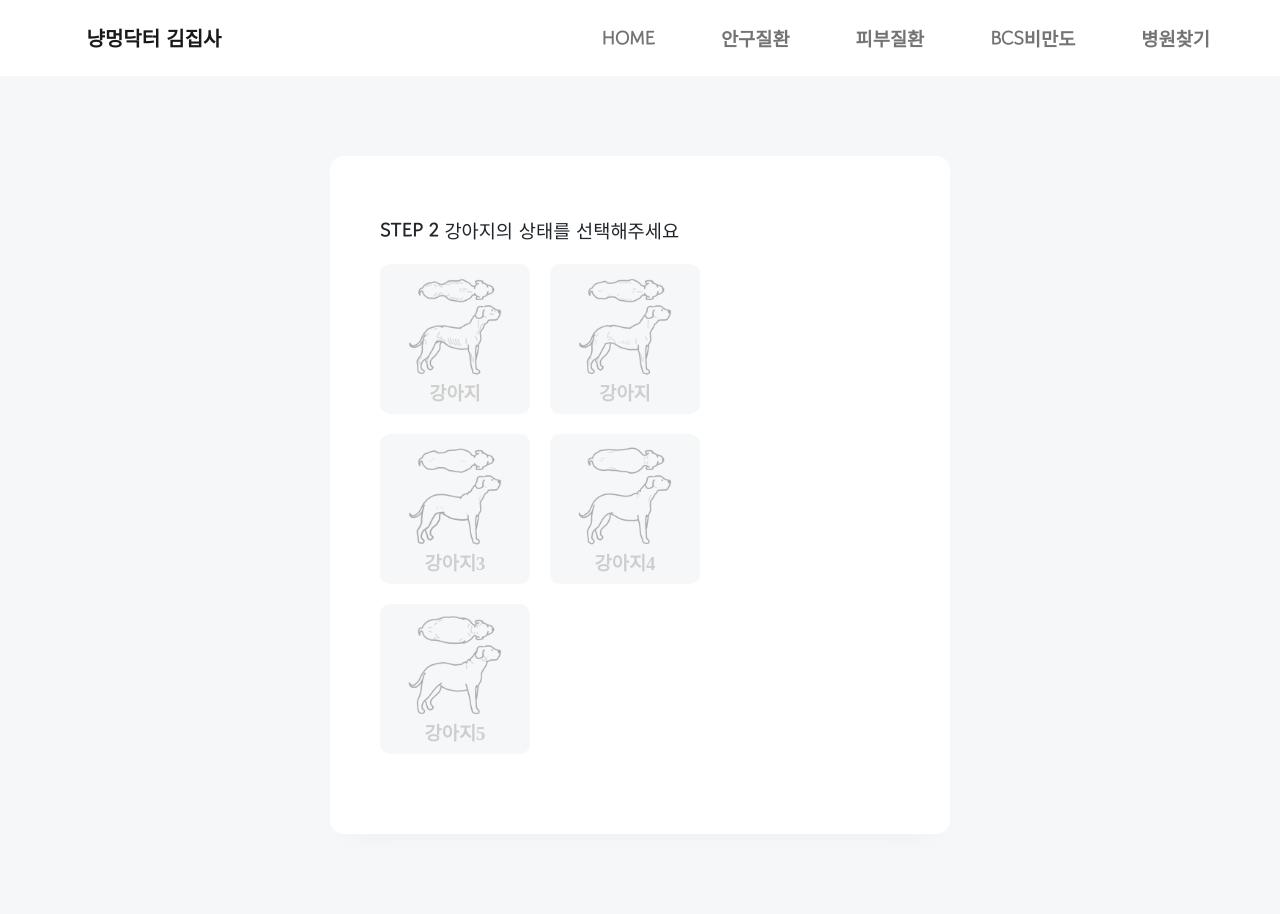
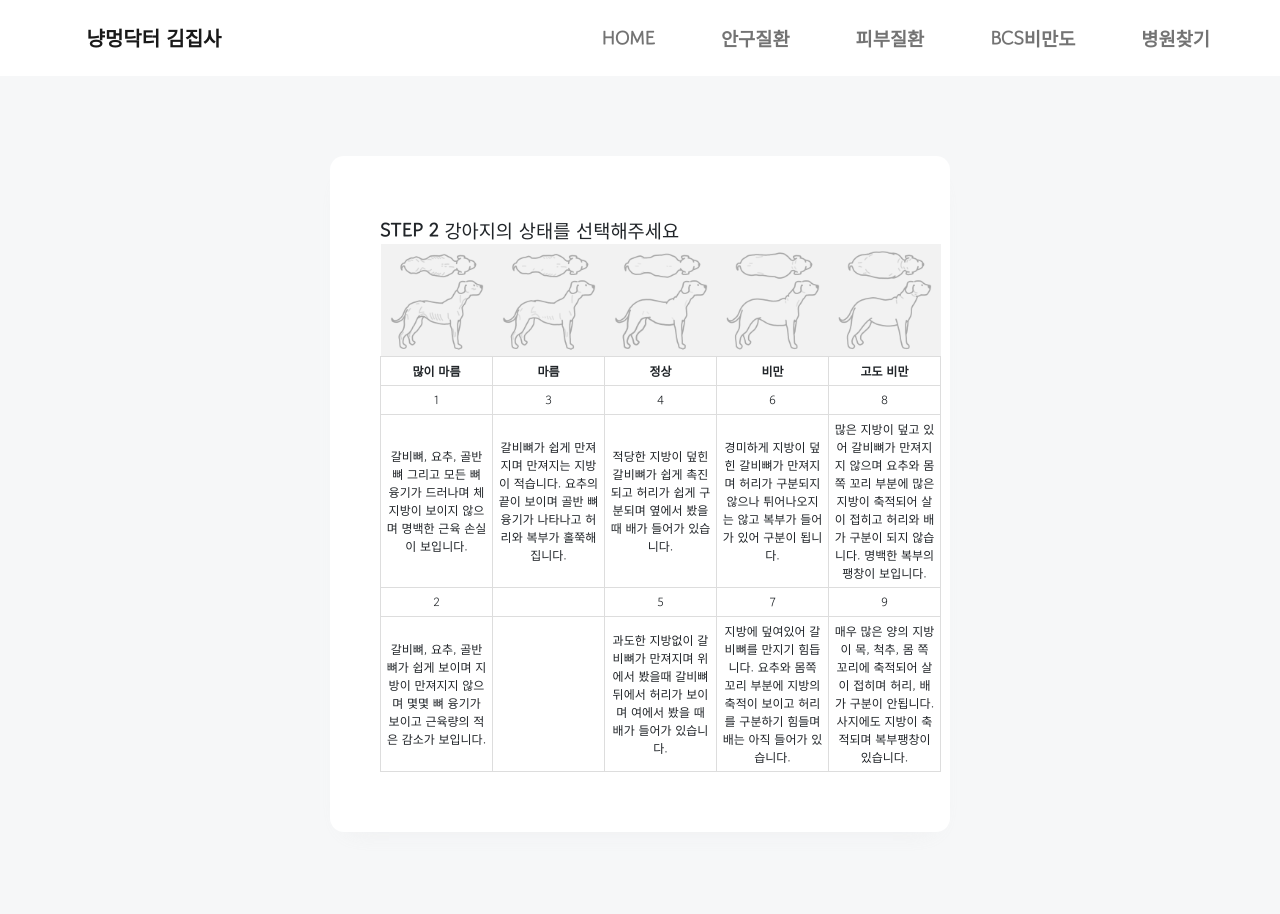
Before and after one commit to kkkimsuji/pet_disease, a Flask app: page /dog_bcs in a window 1280 px wide. After the commit the page ends 772 px from the top, so only its background shows below. Run offline with Flask 3, Linux system fonts and the light colour scheme; some libraries are stand-ins or nearby versions; some web fonts are replaced.

Commit message:
dog_bcs_table

```diff
--- a/templates/dog_bcs.html
+++ b/templates/dog_bcs.html
@@ -1,6 +1,6 @@
 {% extends 'index.html' %}
 {% block content %}
-
+<head>
     <meta charset="UTF-8">
     <meta http-equiv="X-UA-Compatible" content="IE=edge"/>
     <meta name="viewport" content="width=device-width, initial-scale=1.0"/>
@@ -9,49 +9,140 @@
             crossorigin="anonymous"></script>
     <link rel="stylesheet" href="/static/css/bcs_style.css"/>
     <title>BCS 비만도</title>
+    <style>
+        table {
+            border-collapse: collapse;
+            width: 10%;
+            padding: 10px;
+            border-spacing: 20px;
+        }
 
+        td {
+            border: 1px solid #dddddd;
+            text-align: center;
+            padding: 5px;
+            overflow: hidden;
+            text-overflow: ellipsis;
+            font-size: 12px;
+        }
+
+        th {
+            background-color: #f2f2f2;
+            cursor: pointer;
+            transition: background-color 0.3s;
+        }
+
+        /* 마우스 오버 시 색상 변경 */
+        th:hover {
+            background-color: #f2f2f2;
+        }
+
+        /* 해당 열의 td에 대한 스타일 */
+        td.active {
+        background-color: #DCDCDC;
+        }
+    </style>
+    <script>
+        document.addEventListener('DOMContentLoaded', function() {
+            var headers = document.querySelectorAll('th');
+
+        headers.forEach(function(header) {
+            var columnIndex = Array.from(header.parentNode.children).indexOf(header);
+
+        header.addEventListener('mouseenter', function() {
+            var rows = document.querySelectorAll('tr');
+            rows.forEach(function(row) {
+                var cells = row.children;
+                if (cells.length > columnIndex) {
+                cells[columnIndex].classList.add('active');
+                }
+            });
+        });
+
+        header.addEventListener('mouseleave', function() {
+            var cells = document.querySelectorAll('td.active');
+            cells.forEach(function(cell) {
+            cell.classList.remove('active');
+            });
+
+        header.style.backgroundColor = ''; // th의 배경색 초기화
+        });
+        });
+        });
+    </script>
+</head>
     <div class="fNKwjb">
     <form class="hRbrmk">
-        <div class="kYCTRC">
-            <div class="gJPmZJ">
         <label class="YylJn"><strong>STEP 2 </strong>강아지의 상태를 선택해주세요</label>
-
         <div class="fptxwn">
-                    <div class="bQTTNz">
+                    <table>
+                        <!--BCS 선택 버튼-->
+                        <tr>
+                          <th>
                               <a href="bcs_1" class="button">
                                 <img src="/static/images/dog_1.png" alt="강아지1" class="icon_button">
                               </a>
-                            <p class="iOsWVx">강아지</p>
-                    </div>
-
-                    <div class="bQTTNz">
+                          </th>
+                          <th>
                               <a href="bcs_2" class="button">
                                 <img src="/static/images/dog_2.png" alt="강아지2" class="icon_button">
                               </a>
-                            <p class="iOsWVx">강아지</p>
-                    </div>
-                    <div class="bQTTNz">
+                          </th>
+                          <th>
                             <a href="bcs_3" class="button">
                                 <img src="/static/images/dog_3.png" alt="강아지3" class="icon_button">
                             </a>
-                            <p class="iOsWVx">강아지3</p>
-                    </div>
-
-                    <div class="bQTTNz">
+                          </th>
+                          <th>
                               <a href="bcs_4" class="button">
                                   <img src="/static/images/dog_4.png" alt="강아지4" class="icon_button">
                               </a>
-                            <p class="iOsWVx">강아지4</p>
-                    </div>
-
-                    <div class="bQTTNz">
+                          </th>
+                          <th>
                               <a href="bcs_5" class="button">
                                   <img src="/static/images/dog_5.png" alt="강아지5" class="icon_button">
                               </a>
-                            <p class="iOsWVx">강아지5</p>
-                    </div>
-                </div>
-            </div>
+                          </th>
+                        </tr>
+
+                        <tr>
+                            <td><strong>많이 마름</strong></td>
+                            <td><strong>마름</strong></td>
+                            <td><strong>정상</strong></td>
+                            <td><strong>비만</strong></td>
+                            <td><strong>고도 비만</strong></td>
+                        </tr>
+                        <tr>
+                            <td>1</td>
+                            <td>3</td>
+                            <td>4</td>
+                            <td>6</td>
+                            <td>8</td>
+                        </tr>
+                        <tr>
+                            <td>갈비뼈, 요추, 골반 뼈 그리고 모든 뼈 융기가 드러나며 체지방이 보이지 않으며 명백한 근육 손실이 보입니다.</td>
+                            <td>갈비뼈가 쉽게 만져지며 만져지는 지방이 적습니다. 요추의 끝이 보이며 골반 뼈 융기가 나타나고 허리와 복부가 홀쭉해집니다.</td>
+                            <td>적당한 지방이 덮힌 갈비뼈가 쉽게 촉진되고 허리가 쉽게 구분되며 옆에서 봤을 때 배가 들어가 있습니다.</td>
+                            <td>경미하게 지방이 덮힌 갈비뼈가 만져지며 허리가 구분되지 않으나 튀어나오지는 않고 복부가 들어가 있어 구분이 됩니다.</td>
+                            <td>많은 지방이 덮고 있어 갈비뼈가 만져지지 않으며 요추와 몸쪽 꼬리 부분에 많은 지방이 축적되어 살이 접히고 허리와 배가 구분이 되지 않습니다. 명백한 복부의 팽창이 보입니다.</td>
+                        </tr>
+                        <tr>
+                            <td>2</td>
+                            <td></td>
+                            <td>5</td>
+                            <td>7</td>
+                            <td>9</td>
+                        </tr>
+
+                        <tr>
+                            <td>갈비뼈, 요추, 골반 뼈가 쉽게 보이며 지방이 만져지지 않으며 몇몇 뼈 융기가 보이고 근육량의 적은 감소가 보입니다.</td>
+                            <td></td>
+                            <td>과도한 지방없이 갈비뼈가 만져지며 위에서 봤을때 갈비뼈 뒤에서 허리가 보이며 여에서 봤을 때 배가 들어가 있습니다.</td>
+                            <td>지방에 덮여있어 갈비뼈를 만지기 힘듭니다. 요추와 몸쪽 꼬리 부분에 지방의 축적이 보이고 허리를 구분하기 힘들며 배는 아직 들어가 있습니다.</td>
+                            <td>매우 많은 양의 지방이 목, 척추, 몸 쪽 꼬리에 축적되어 살이 접히며 허리, 배가 구분이 안됩니다. 사지에도 지방이 축적되며 복부팽창이 있습니다.</td>
+                        </tr>
+
+                    </table>
         </div>
     </form>
     </div>
```
Lines whose indentation alone changed are shown as unchanged.
